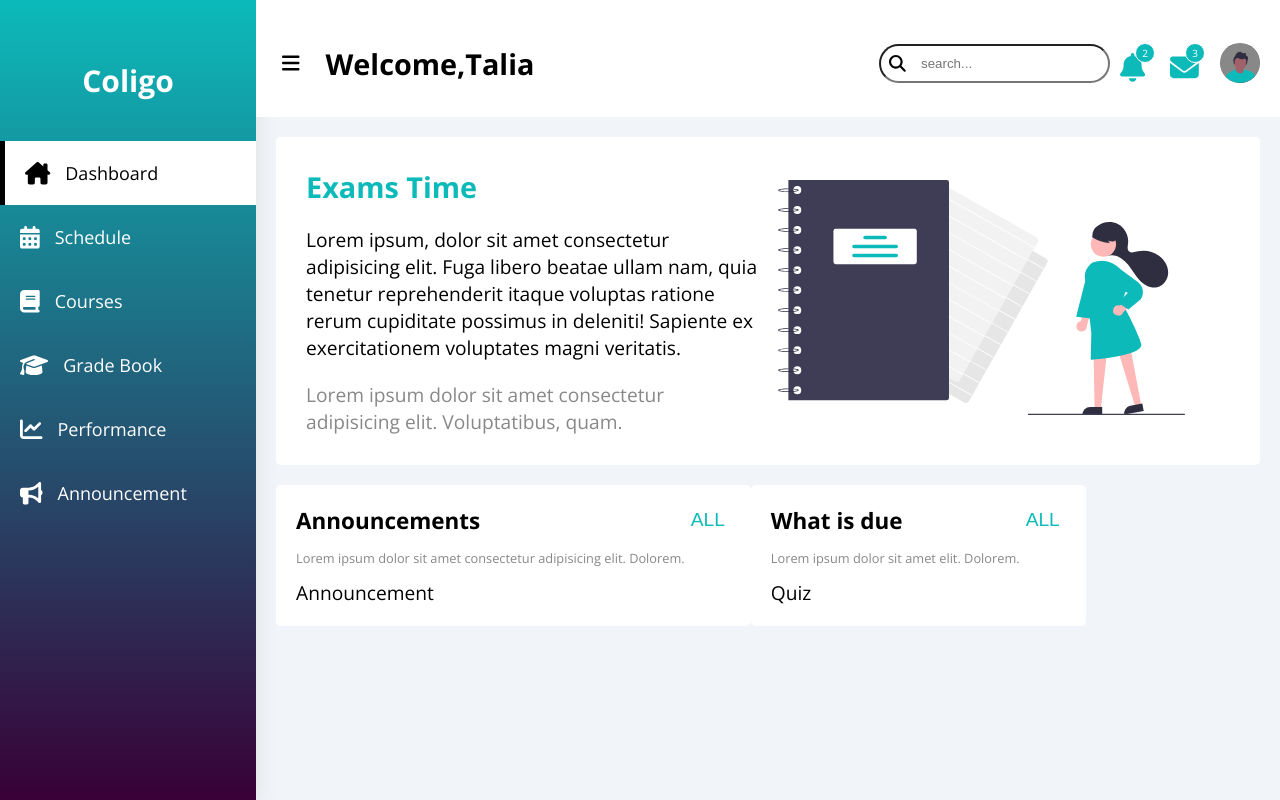
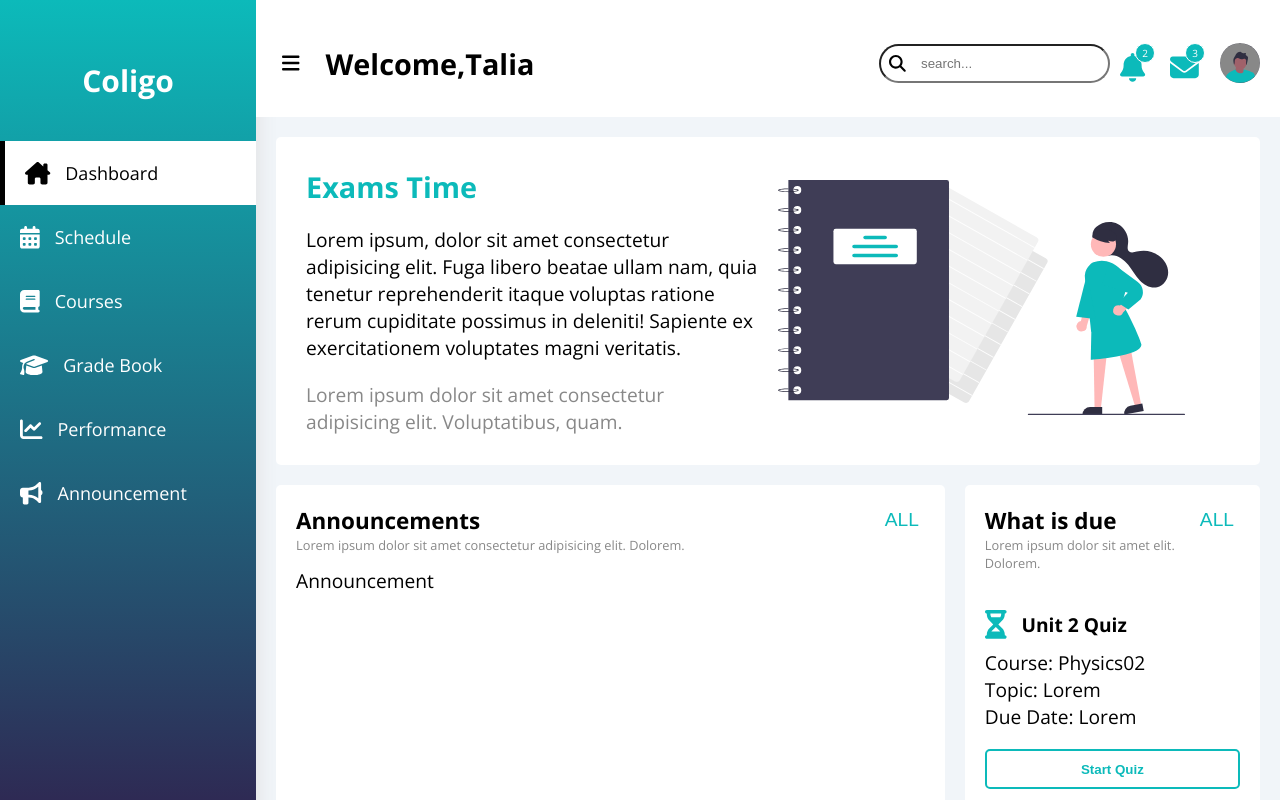
Before and after one commit to ahmed-m-abdelfatah/anyware-software-fullstack-task, a React (Create React App) app in the folder client/: page / in a window 1280 px wide. Shown: the top 800 px of the page. Built offline with nearby package versions, Linux system fonts and the light colour scheme.

Commit message:
checkpoint

```diff
--- a/client/src/components/Sidebar/Sidebar.scss
+++ b/client/src/components/Sidebar/Sidebar.scss
@@ -11,7 +11,7 @@
     map-get($map: $colors, $key: main) 0%,
     map-get($map: $colors, $key: main-alt) 100%
   );
-  transition: 0.3s;
+  transition: $transition;
   overflow: hidden;
 
   &.active {
@@ -60,7 +60,7 @@
 
     li {
       a {
-        transition: 0.3s;
+        transition: $transition;
         display: flex;
         align-items: center;
         font-size: 0.9375rem;
--- a/client/src/components/card/Card.scss
+++ b/client/src/components/card/Card.scss
@@ -13,12 +13,13 @@
     .card__header__text {
       h3 {
         margin-top: 0;
-        margin-bottom: 0.625rem;
+        margin-bottom: 0;
       }
 
       p {
         font-size: 0.8rem;
         color: map-get($map: $colors, $key: 888);
+        margin-top: 0;
       }
     }
 
--- /dev/null
+++ b/client/src/components/due/Due.js
@@ -0,0 +1,30 @@
+import './Due.scss';
+import { FontAwesomeIcon } from '@fortawesome/react-fontawesome';
+import { faHourglassHalf, faClipboardCheck, faClipboardQuestion } from '@fortawesome/free-solid-svg-icons';
+
+const Quiz = props => {
+  return (
+    <div className='due'>
+      <h4 className='title'>
+        <span className='icon'>
+          {props.type === 'quiz' ? (
+            <FontAwesomeIcon size='xl' icon={faHourglassHalf} />
+          ) : (
+            <FontAwesomeIcon size='xl' icon={faClipboardCheck} />
+          )}
+        </span>
+        {props.title}
+      </h4>
+
+      <ul className='list'>
+        <li>Course: {props.list.course}</li>
+        <li>Topic: {props.list.topic}</li>
+        <li>Due Date: {props.list.dueDate}</li>
+      </ul>
+
+      <button className='button'>{props.type === 'quiz' ? 'Start Quiz' : 'Solve Assignment'}</button>
+    </div>
+  );
+};
+
+export default Quiz;
--- /dev/null
+++ b/client/src/components/due/Due.scss
@@ -0,0 +1,40 @@
+@use '../../styles/variables' as *;
+
+.due {
+  .title {
+    text-transform: capitalize;
+    margin-bottom: 0.625rem;
+
+    span {
+      color: map-get($map: $colors, $key: main);
+      display: inline-block;
+      margin-#{$right}: 0.9375rem;
+    }
+  }
+
+  .list {
+    margin-top: 0;
+
+    li {
+      text-transform: capitalize;
+    }
+  }
+
+  .button {
+    text-transform: capitalize;
+    background-color: transparent;
+    color: map-get($map: $colors, $key: main);
+    width: 100%;
+    height: 2.5rem;
+    border-radius: 5px;
+    transition: $transition;
+    font-weight: bold;
+    border: 2px solid map-get($map: $colors, $key: main);
+    cursor: pointer;
+
+    &:hover {
+      background-color: map-get($map: $colors, $key: main);
+      color: map-get($map: $colors, $key: white);
+    }
+  }
+}
--- a/client/src/components/navbar/Navbar.js
+++ b/client/src/components/navbar/Navbar.js
@@ -2,7 +2,6 @@ import './Navbar.scss';
 import avatar from '../../img/undraw_pic_profile_re_7g2h.svg';
 import { FontAwesomeIcon } from '@fortawesome/react-fontawesome';
 import { faBars, faSearch, faBell, faEnvelope } from '@fortawesome/free-solid-svg-icons';
-
 import { connect } from 'react-redux';
 import { sidebarToggler } from '../../redux/actionGenerators/sidebarGenerators.js';
 
--- a/client/src/components/quiz/Quiz.js
+++ /dev/null
@@ -1,5 +0,0 @@
-const Quiz = () => {
-  return <div>Quiz</div>;
-};
-
-export default Quiz;
--- a/client/src/pages/home/Home.js
+++ b/client/src/pages/home/Home.js
@@ -4,7 +4,7 @@ import Navbar from '../../components/navbar/Navbar.js';
 import Intro from '../../components/intro/Intro.js';
 import Card from '../../components/card/Card.js';
 import Announcement from '../../components/announcement/Announcement.js';
-import Quiz from '../../components/quiz/Quiz.js';
+import Due from '../../components/due/Due.js';
 
 const Home = () => {
   return (
@@ -20,7 +20,12 @@ const Home = () => {
               <Announcement />
             </Card>
             <Card title='What is due' description='Lorem ipsum dolor sit amet elit. Dolorem.'>
-              <Quiz />
+              <Due type='quiz' title='unit 2 quiz' list={{ course: 'physics02', topic: 'lorem', dueDate: 'lorem' }} />
+              <Due
+                type='assignment'
+                title='12 - 12 Assignment'
+                list={{ course: 'arabic k12', topic: 'الوحدة الثانية', dueDate: 'lorem' }}
+              />
             </Card>
           </div>
         </div>
--- a/client/src/pages/home/Home.scss
+++ b/client/src/pages/home/Home.scss
@@ -14,9 +14,23 @@
 
     .cards {
       display: flex;
-      grid-template: 1.25rem;
+      gap: 1.25rem;
+      justify-content: space-between;
+
+      @include smMax {
+        flex-direction: column;
+
+        & > * {
+          width: 100% !important;
+        }
+      }
 
       & > *:nth-child(even) {
+        width: 30%;
+      }
+
+      & > *:nth-child(odd) {
+        width: calc(70% - 1.25rem);
       }
     }
   }
--- a/client/src/styles/_variables.scss
+++ b/client/src/styles/_variables.scss
@@ -2,6 +2,7 @@
 $left: 'left';
 $right: 'right';
 $box-shadow: 0 0 20px #ddd;
+$transition: 0.3s ease;
 
 // colors
 $colors: (
```
